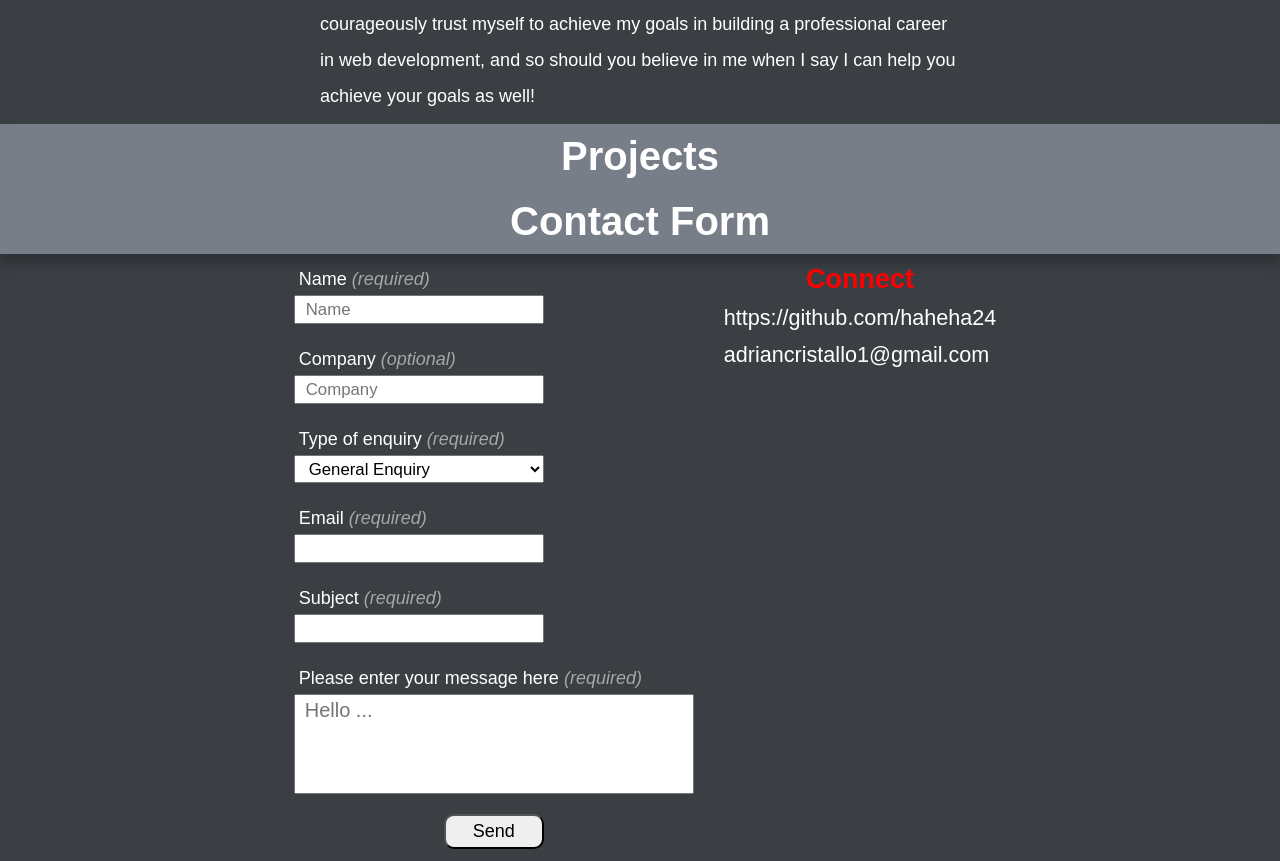
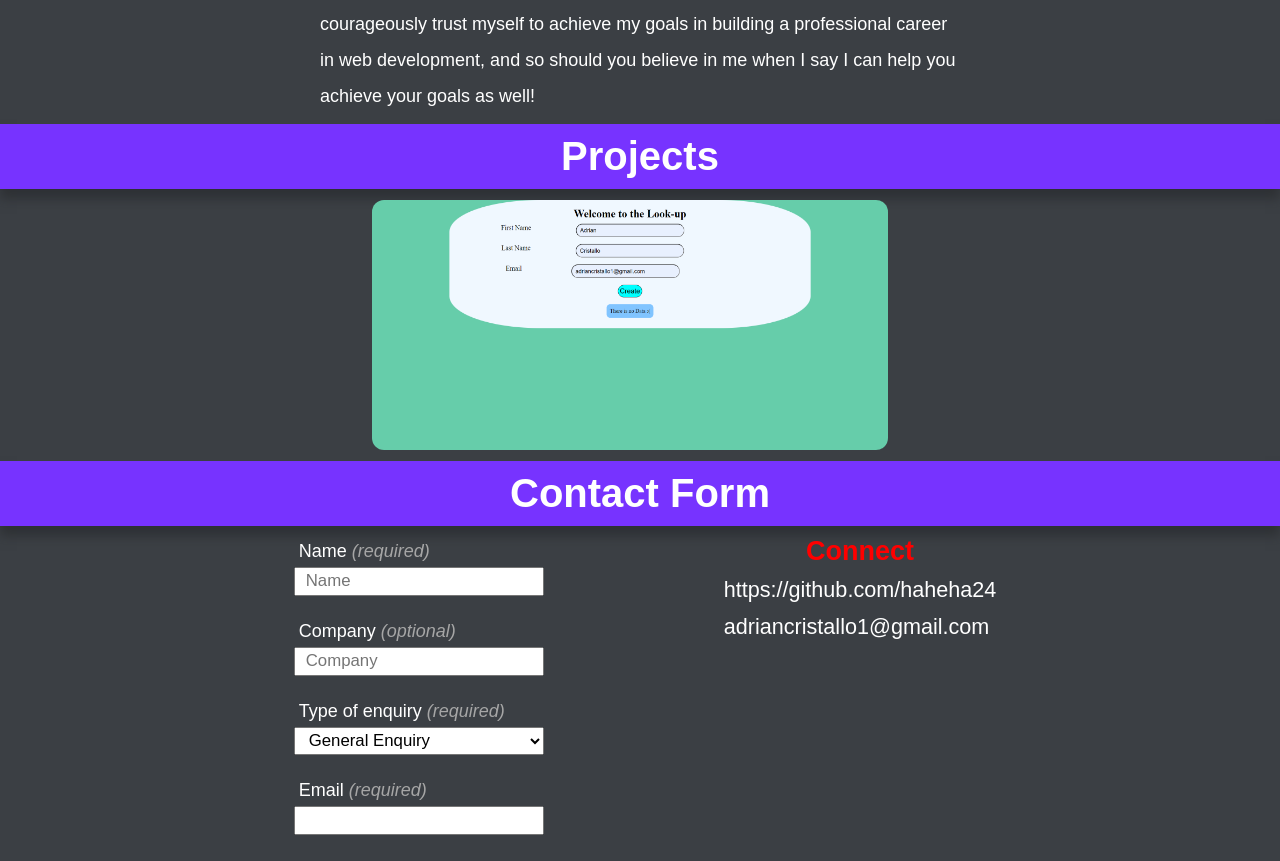
Before and after one commit to haheha24/portfolio, a React (Create React App) app in the folder client/: page / in a window 1280 px wide. Shown: the part 1881-2742 px from the top of the page. Built offline with nearby package versions, Linux system fonts and the light colour scheme.

Commit message:
added a new project feature display. Uses a grid to create an automatic project card that has an animated overlay that provides a description of the project. Added responsiveness and a test card to illustrate the project card.

```diff
--- /dev/null
+++ b/client/src/components/main/pages/projects/ProjectCard.tsx
@@ -0,0 +1,57 @@
+import "./projectCard.css";
+import { useRef } from "react";
+
+interface Card {
+  url: string;
+  image: string;
+  altTxt?: string;
+  title?: string;
+  description?: string;
+}
+
+const ProjectCard = ({
+  url,
+  image,
+  altTxt = "",
+  title = "",
+  description = "",
+}: Card) => {
+  const imgRef = useRef<HTMLImageElement>(null);
+
+  const imgMouseOverHandler = () => {
+    const img = imgRef.current!;
+    img.style.transform = "scale(1.25)";
+  };
+  const imgMouseOutHandler = () => {
+    const img = imgRef.current!;
+    img.style.transform = "scale(1)";
+  };
+
+  return (
+    <figure className="project-card">
+      <img src={image} alt={altTxt} className="project-card-img" ref={imgRef} />
+      <figcaption
+        className="project-card-caption"
+        onMouseOver={() => {
+          imgMouseOverHandler();
+        }}
+        onMouseOut={() => {
+          imgMouseOutHandler();
+        }}
+      >
+        <h1 className="project-card-title">{title}</h1>
+        <p className="project-card-desc">{description}</p>
+        <a
+          href={url}
+          className="project-card-link"
+          target="_blank"
+          rel="noreferrer"
+        >
+          Visit website
+        </a>
+      </figcaption>
+    </figure>
+  );
+};
+
+export default ProjectCard;
--- a/client/src/components/main/pages/projects/Projects.tsx
+++ b/client/src/components/main/pages/projects/Projects.tsx
@@ -1,14 +1,22 @@
 import "./projects.css";
-/* import ProjectForm from "./projectForm/ProjectForm"; */
+import ProjectCard from "./ProjectCard";
+import lookUp from "../../../../images/lookup-project-herokuapp.png";
 
 const Projects = () => {
   return (
     <>
       <section id="projectsLink" className="section-container">
         <h1 className="section-title">Projects</h1>
-        {/* <ProjectForm /> */}
+        <div className="projects-container">
+          <ProjectCard
+            url="https://lookup-project.herokuapp.com/"
+            image={lookUp}
+            altTxt="Look Up Project"
+            title="Look Up Project"
+            description="This is a test card for look up."
+          />
+        </div>
       </section>
-
     </>
   );
 };
--- /dev/null
+++ b/client/src/components/main/pages/projects/projectCard.css
@@ -0,0 +1,76 @@
+.project-card {
+  height: 250px;
+  position: relative;
+  border-radius: 12px;
+  overflow: hidden;
+  margin: 2%;
+  flex: 1 0 calc(25% - 10px);
+}
+.project-card-img {
+  width: 100%;
+  height: 100%;
+  transform: scale(1);
+  -webkit-transition: .25s ease-in-out;
+  transition: .25s ease-in-out;
+}
+.project-card-caption {
+  display: flex;
+  flex-direction: column;
+  justify-content: center;
+  text-align: center;
+  background-color: var(--purple-secondary);
+  position: absolute;
+  top: 0;
+  left: 0;
+  width: 100%;
+  height: 100%;
+  opacity: 0;
+  -webkit-transition: .45s ease-in-out;
+  transition: .45s ease-in-out;
+  z-index: 1;
+}
+.project-card-caption:hover {
+  opacity: 1;
+}
+
+/* figcaption children */
+.project-card-caption > h1, p, a {
+  margin: 10px 0;
+}
+.project-card-title {
+  padding: 5px 0
+}
+.project-card-desc {
+  margin-left: 5%;
+}
+.project-card-link {
+  text-decoration: none;
+  color: var(--white);
+  background-color: var(--purple-secondary);
+  padding: 10px;
+  border-radius: 20px;
+  border: 2.5px solid var(--purple-main);
+  width: 50%;
+  margin: 0 auto;
+  transition: all 0.25s ease;
+}
+.project-card-link:hover {
+  background-color: var(--purple-main);
+}
+
+/* Media Queries */
+/* Max 860px */
+@media only screen and (max-width: 860px) {
+  /* .project-card {
+    width: 100%;
+    flex: 1 0 calc(33% - 10px);
+  } */
+}
+
+/* Max 500px */
+@media only screen and (max-width: 500px) {
+  /* .project-card {
+    width: 100%;
+    flex: 1 1 auto;
+  } */
+}
--- a/client/src/components/main/pages/projects/projects.css
+++ b/client/src/components/main/pages/projects/projects.css
@@ -1,8 +1,14 @@
-
+.projects-container {
+  display: grid;
+  grid-template-columns: repeat(3, auto);
+  gap: 10px;
+  justify-items: center;
+  margin: 0 12.5%;
+}
 /* media query */
-
-@media only screen and (max-width: 500px) {
+@media only screen and (max-width: 860px) {
   .projects-container {
+    grid-template-columns: repeat(1, auto);
     border-radius: 0;
     margin: 0 2.5%;
   }
--- a/client/src/index.css
+++ b/client/src/index.css
@@ -16,8 +16,11 @@
   --black: #000;
   --grey: hsl(0, 0%, 50%);
   --red: hsl(0, 100%, 50%);
+  --purple-main: hsl(260, 100%, 60%);
+  --purple-secondary: hsl(260, 100%, 33%);
   /* Sections */
   --section-bg-alt: hsl(216, 7%, 50%);
+  --section-bg-alt2: var(--purple-main);
   /* font-size */
   --font16: 1em;
   --font18: 1.125em;
@@ -42,17 +45,30 @@ a {
   cursor: pointer;
 }
 
+/* Generic animations */
+@keyframes section {
+  0% {
+    opacity: 0;
+  }
+  100% {
+    opacity: 1;
+  }
+}
 /* Generic Classes */
+
 .section-container {
   display: flex;
   flex-direction: column;
   align-items: center;
+  transition: all .25s ease-in;
+  animation-name: section;
+  animation-duration: 2s;
 }
 .section-title {
   text-align: center;
   font-size: 2.5rem;
   color: var(--white);
-  background-color: var(--section-bg-alt);
+  background-color: var(--section-bg-alt2);
   width: 100%;
   padding: 10px 0;
   box-shadow: 0 10px 10px var(--black-faded);
```
Also changed, not shown: client/src/images/lookup-project-herokuapp.png (added).
